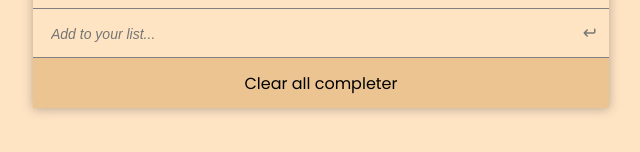
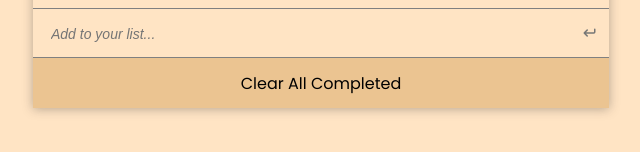
Before and after one commit to Baroka-wp/toDoProject, a website built with webpack: page src/index.html in a window 1280 px wide. Shown: the part 360-512 px from the top of the page, 319-959 px from the left. Built offline with nearby package versions, Linux system fonts and the light colour scheme.

Commit message:
All test

```diff
--- a/src/index.html
+++ b/src/index.html
@@ -1,11 +1,14 @@
 <!DOCTYPE html>
 <html lang="en" dir="ltr">
+
 <head>
     <meta charset="utf-8">
     <meta name="viewport" content="width=device-width, initial-scale=1">
     <title>Webpack Exercice</title>
-    <link rel="stylesheet" href="https://cdnjs.cloudflare.com/ajax/libs/font-awesome/6.0.0/css/all.min.css" integrity="sha512-9usAa10IRO0HhonpyAIVpjrylPvoDwiPUiKdWk5t3PyolY1cOd4DSE0Ga+ri4AuTroPR5aQvXU9xC6qOPnzFeg==" crossorigin="anonymous" referrerpolicy="no-referrer" />
+    <link rel="stylesheet" href="https://cdnjs.cloudflare.com/ajax/libs/font-awesome/6.0.0/css/all.min.css" integrity="sha512-9usAa10IRO0HhonpyAIVpjrylPvoDwiPUiKdWk5t3PyolY1cOd4DSE0Ga+ri4AuTroPR5aQvXU9xC6qOPnzFeg==" crossorigin="anonymous" referrerpolicy="no-referrer"
+    />
 </head>
+
 <body>
     <div class="container">
         <h1>Today's To Do <i class="fa-solid fa-arrows-rotate"></i></h1>
@@ -14,7 +17,8 @@
             <i class="fa-solid fa-arrow-turn-down"></i>
         </form>
         <ul class="taskList"></ul>
-      <p class="clearButton">Clear all completer</p>
+        <p class="clearButton">Clear All Completed</p>
     </div>
 </body>
+
 </html>
```
Also changed, not shown: src/__mocks__/storage.js (line endings or trailing spaces). Lines whose indentation alone changed are shown as unchanged.
